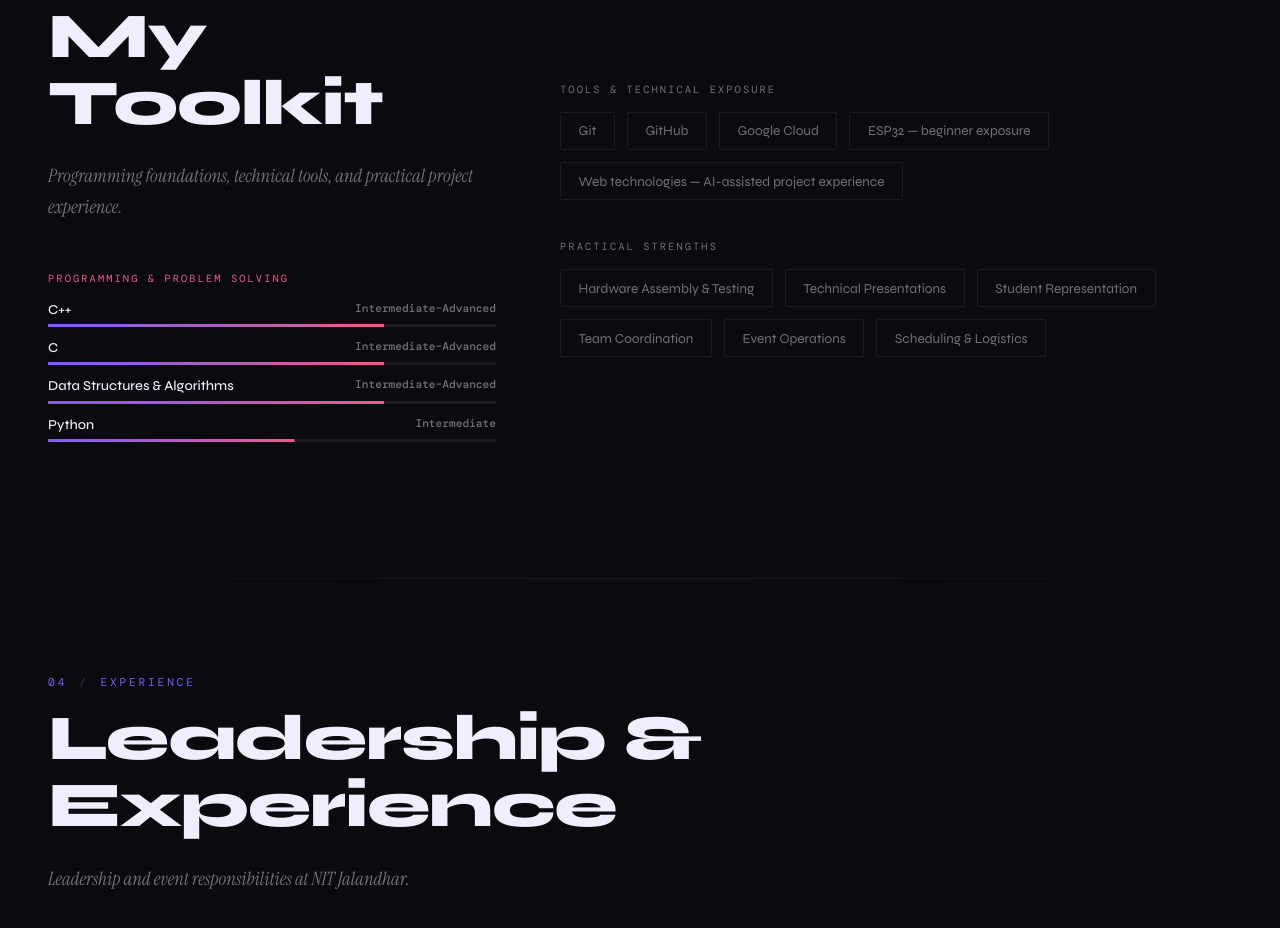
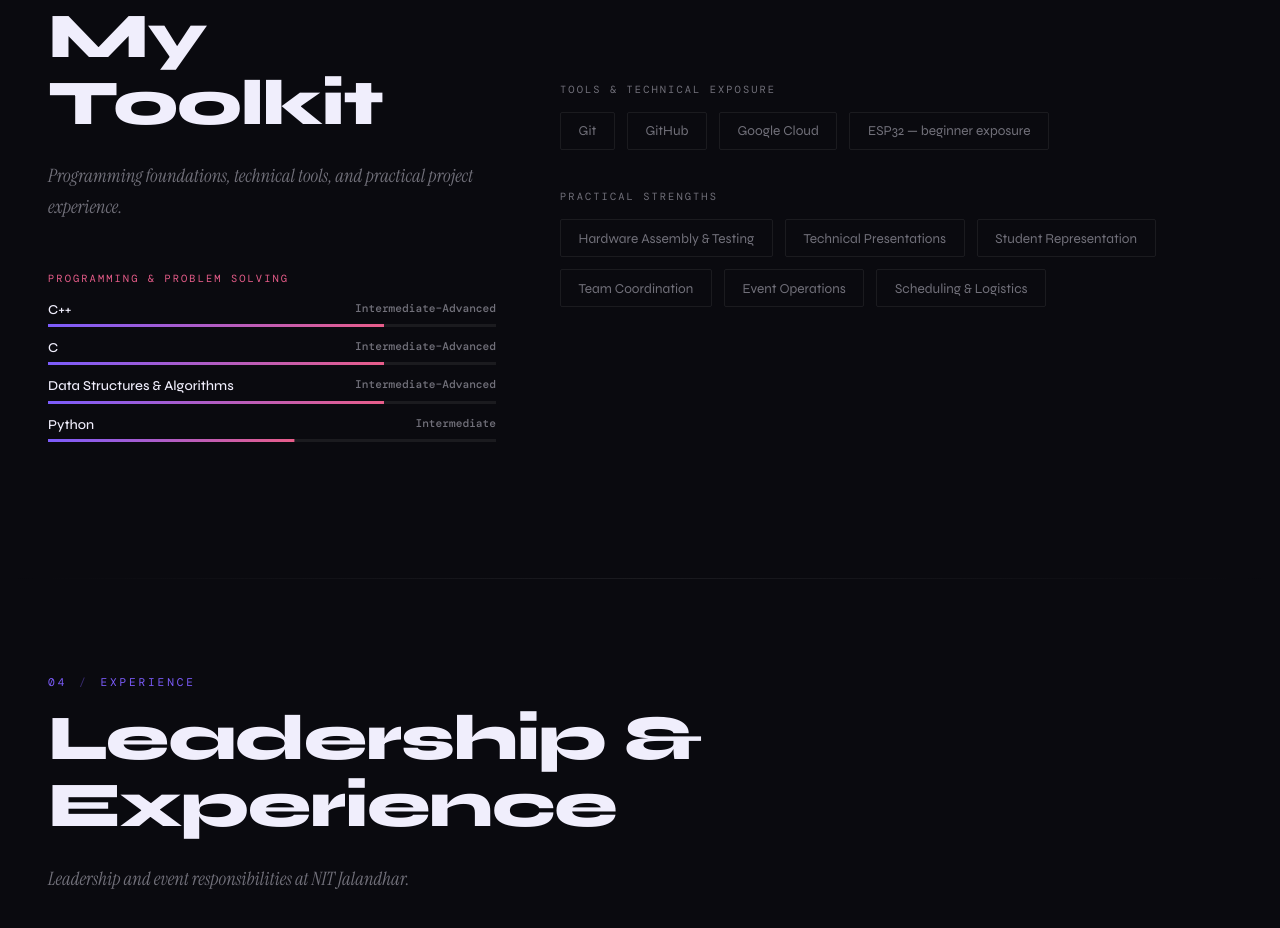
Before and after one commit to iammanishnakum/manish-portfolio, a website built with Vite: page index.html in a window 1280 px wide. Shown: the part 2806-3734 px from the top of the page. Built offline with nearby package versions, Linux system fonts and the light colour scheme; a web font is replaced by a local one.

Commit message:
Keep skills list limited to substantiated technical capabilities

```diff
--- a/index.html
+++ b/index.html
@@ -174,7 +174,6 @@
             <span class="cloud-tag">GitHub</span>
             <span class="cloud-tag">Google Cloud</span>
             <span class="cloud-tag">ESP32 — beginner exposure</span>
-            <span class="cloud-tag">Web technologies — AI-assisted project experience</span>
           </div>
         </div>
         <div class="skill-group reveal reveal-delay-2">
```
